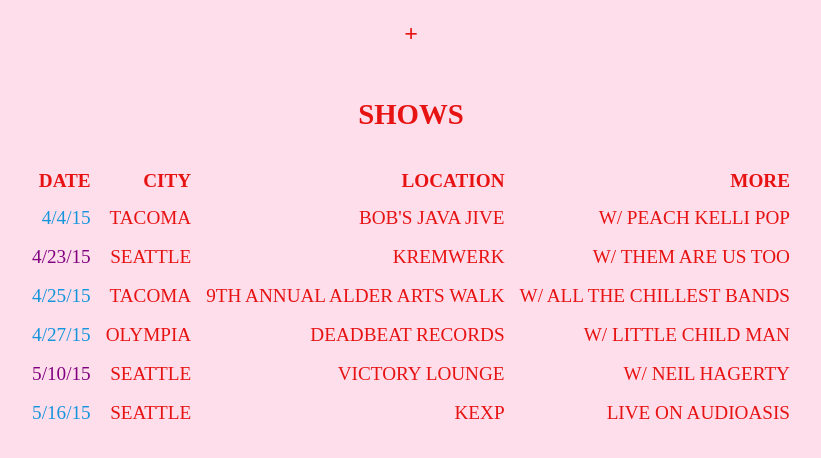
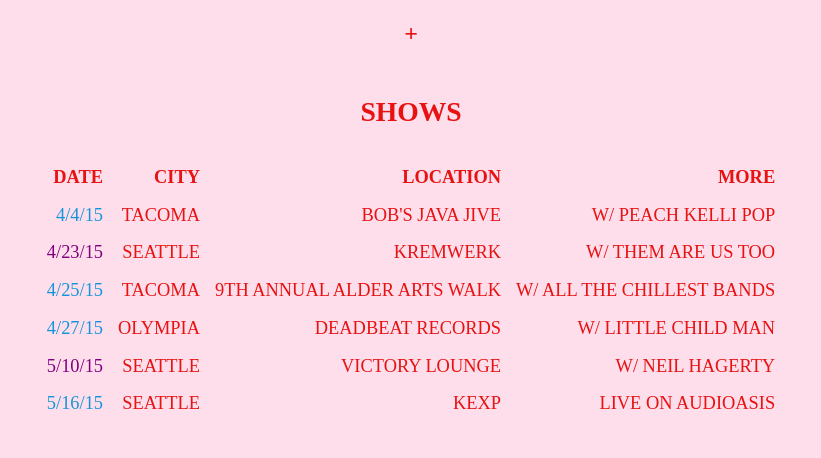
Before and after one commit to ggrahambaker/versing.sucks, a plain HTML site: page index.html in a window 1280 px wide. Shown: the part 278-736 px from the top of the page, without its empty margins (229-1050 px from the left). Drawn offline with nearby package versions, Linux system fonts and the light colour scheme.

Commit message:
sizing fixes

```diff
--- a/css/main.css
+++ b/css/main.css
@@ -37,14 +37,14 @@ h1, h2 {
 }
 
 table {
-    max-width: 95vw;
+    max-width: 100vw;
     margin: 0 auto 0 auto;
     font-size: 4.3vw;
 }
 
 td, th {
     border: 5px solid rgb(260, 222, 235);
-    padding: 5px 5px 2px 5px;
+    padding: 5px 3px 2px 3px;
     text-align: left;
     /*max-width: 10vw;*/
 }
@@ -59,10 +59,11 @@ td:hover {
 
 @media (min-width: 700px) {
     table {
-        font-size: 2.4vmin;
+        font-size: 2.3vmin;
     }
     td, th {
         text-align: right;
+        padding: 5px 5px 2px 5px;
     }
 }
 
--- a/index.html
+++ b/index.html
@@ -5,7 +5,7 @@
         <meta http-equiv="X-UA-Compatible" content="IE=edge,chrome=1">
         <title></title>
         <meta name="description" content="">
-        <meta name="viewport" content="width=device-width, initial-scale=1">
+        <meta name="viewport" content="initial-scale=1, maximum-scale=1">
 
         <link href='http://fonts.googleapis.com/css?family=Libre+Baskerville:400,700,400italic|Crimson+Text:400,700italic' rel='stylesheet' type='text/css'>
 
```
